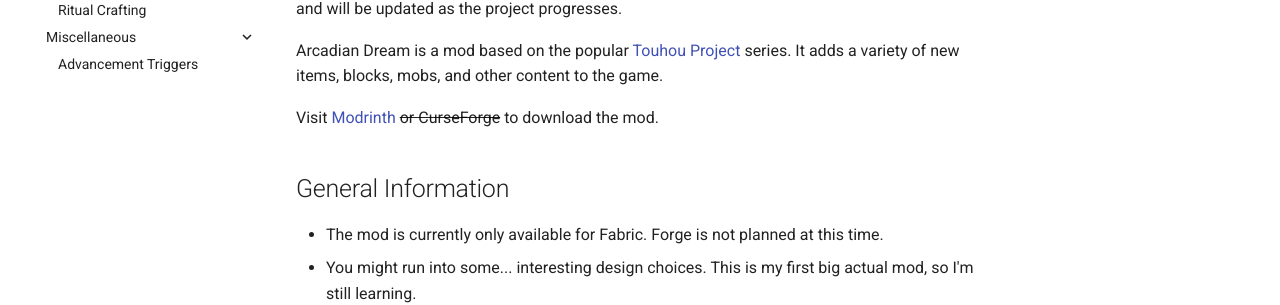
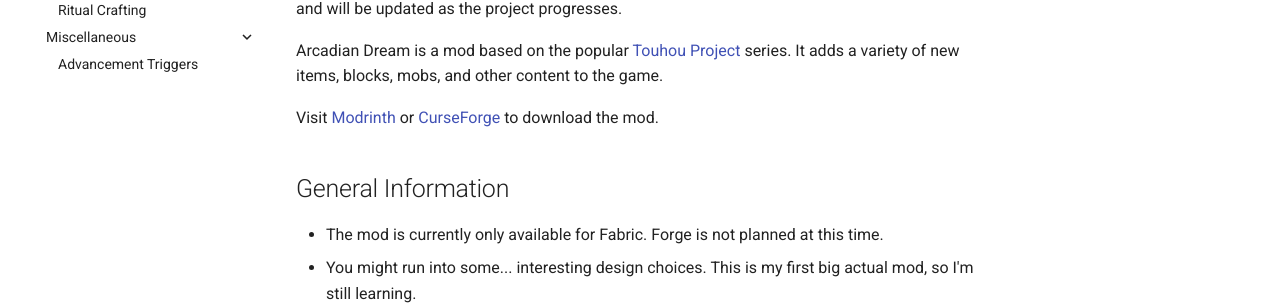
Before and after one commit to Maxmani/reimaden-mods-documentation, an MkDocs documentation site: the page built from docs/index.md, in a window 1280 px wide. Shown: the part 209-514 px from the top of the page. Built offline with MkDocs 1.6.1 and Material for MkDocs 9.7.7, drawn with Linux system fonts in a browser that asks for light colours; comment, search, counter and statistics services are not loaded; part of the change alters nothing that is shown.

```diff
--- a/docs/index.md
+++ b/docs/index.md
@@ -4,7 +4,7 @@ This is the documentation for the Arcadian Dream mod for Minecraft. It is a work
 
 Arcadian Dream is a mod based on the popular [Touhou Project](https://en.touhouwiki.net/wiki/Touhou_Wiki) series. It adds a variety of new items, blocks, mobs, and other content to the game.
 
-Visit [Modrinth](https://modrinth.com/mod/arcadian-dream) ~~or CurseForge~~ to download the mod.
+Visit [Modrinth](https://modrinth.com/mod/arcadian-dream) or [CurseForge](https://curseforge.com/minecraft/mc-mods/arcadian-dream) to download the mod.
 
 ## General Information
 
```
